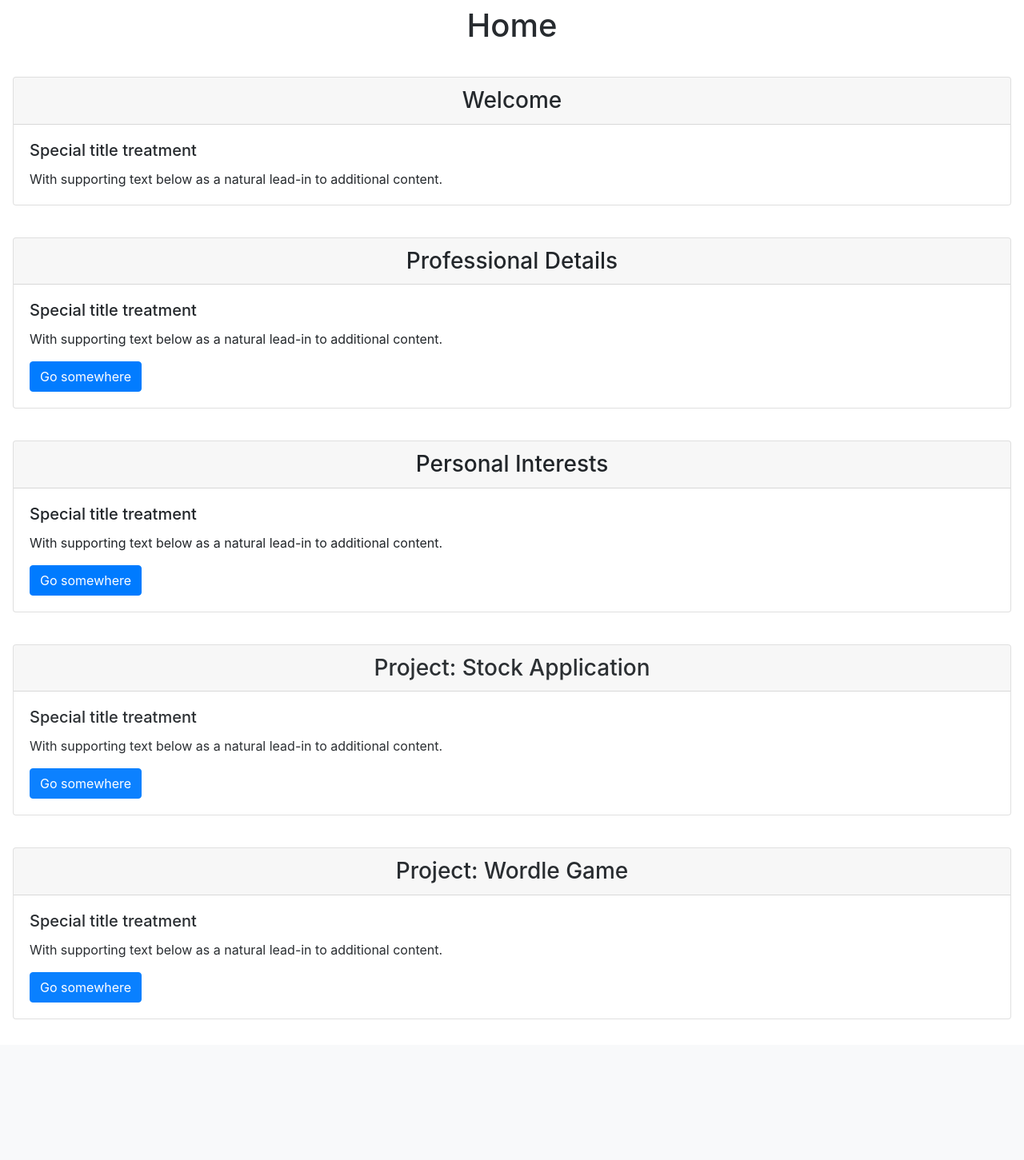
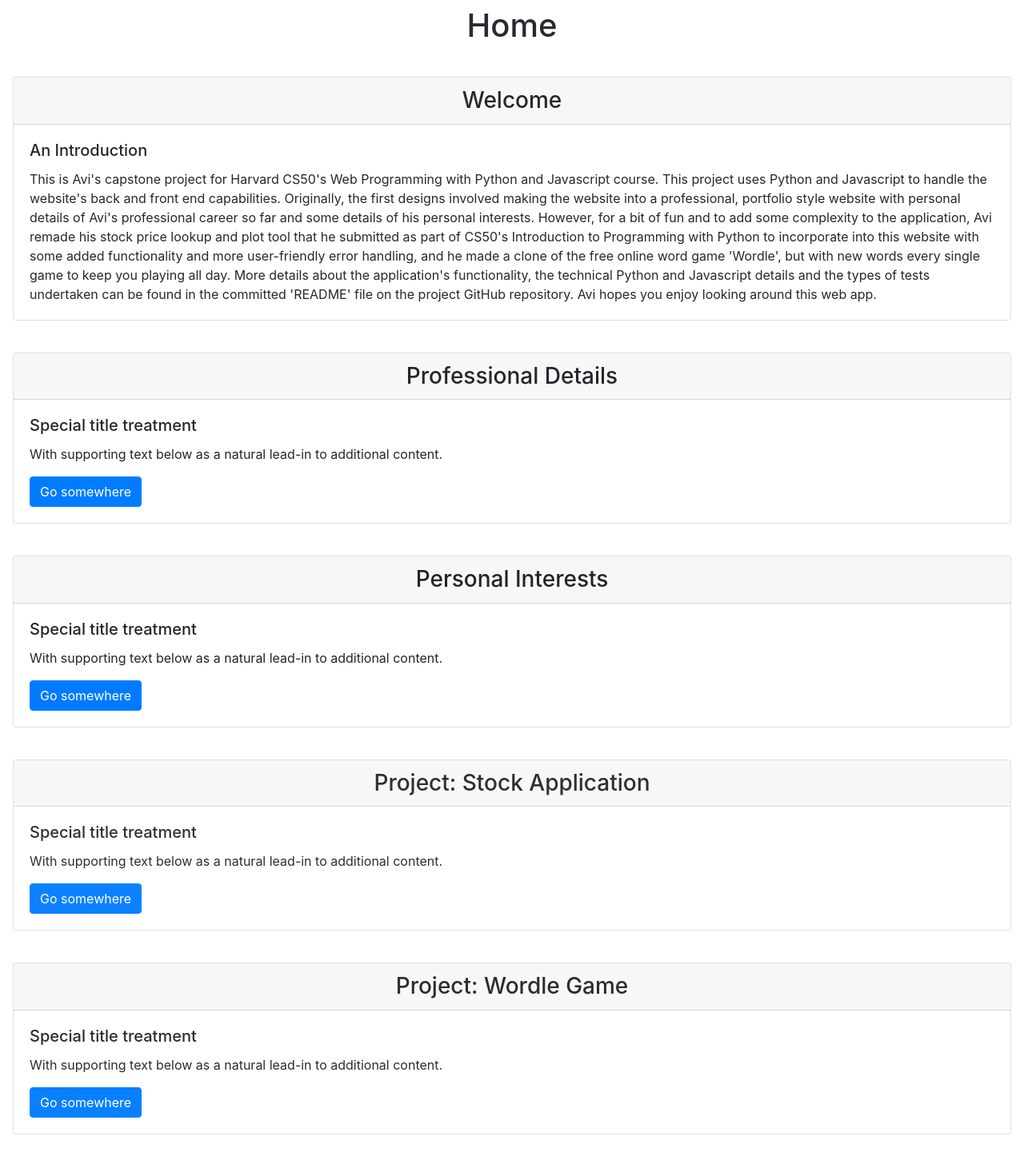
Before and after one commit to avi-singh-19/Capstone, a Django app: page / in a window 1280 px wide. Shown: the part 56-1507 px from the top of the page at 80% size. Before the commit the page ends 1331 px from the top, so only its background shows below. Run offline with Django 4.2, Linux system fonts and the light colour scheme; some libraries are stand-ins or nearby versions.

Commit message:
twelfth commit - started updating index.html page

```diff
--- /dev/null
+++ b/portfolio/static/portfolio/text/welcome.txt
@@ -0,0 +1,7 @@
+This is Avi's capstone project for Harvard CS50's Web Programming with Python and Javascript course. This project uses Python and Javascript to handle the
+website's back and front end capabilities. Originally, the first designs involved making the website into a professional, portfolio style website with personal details of
+Avi's professional career so far and some details of his personal interests. However, for a bit of fun and to add some complexity to the application, Avi remade his
+stock price lookup and plot tool that he submitted as part of CS50's Introduction to Programming with Python to incorporate into this website with some added
+functionality and more user-friendly error handling, and he made a clone of the free online word game 'Wordle', but with new words every single game to keep you playing
+all day. More details about the application's functionality, the technical Python and Javascript details and the types of tests undertaken can be found in the committed
+'README' file on the project GitHub repository. Avi hopes you enjoy looking around this web app.
--- a/portfolio/templates/portfolio/index.html
+++ b/portfolio/templates/portfolio/index.html
@@ -7,8 +7,8 @@
     <div class="card my-2 mx-3 fade-in">
       <h3 class="card-header text-center">Welcome</h3>
       <div class="card-body">
-        <h5 class="card-title">Special title treatment</h5>
-        <p class="card-text">With supporting text below as a natural lead-in to additional content.</p>
+        <h5 class="card-title">An Introduction</h5>
+        <p class="card-text">{{ welcome_text }}</p>
       </div>
     </div>
     <br>
--- a/portfolio/views.py
+++ b/portfolio/views.py
@@ -8,7 +8,13 @@ import plotly.graph_objects as go
 
 
 def index(request):
-    return render(request, "portfolio/index.html")
+    welcome = os.path.join(settings.BASE_DIR, 'portfolio/static/portfolio/text/welcome.txt')
+    with open(welcome, 'r') as file:
+        welcome_content = file.read()
+
+    return render(request, "portfolio/index.html",{
+        'welcome_text': welcome_content
+    })
 
 
 def professional_details(request):
```
